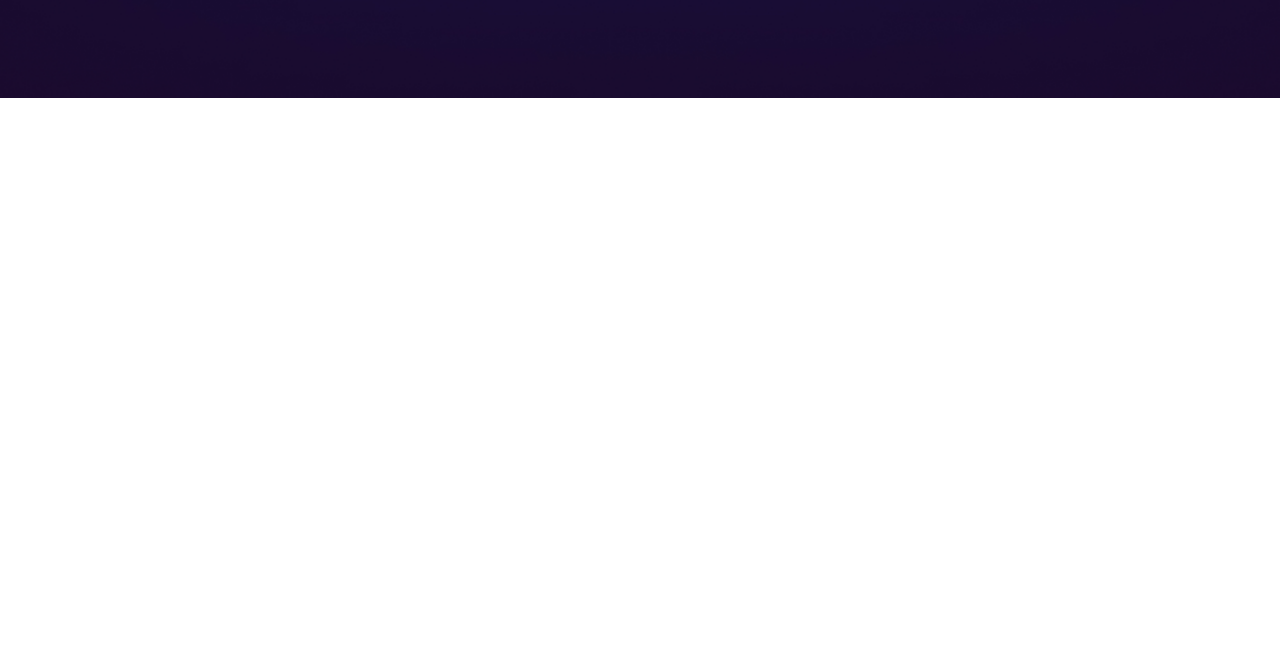
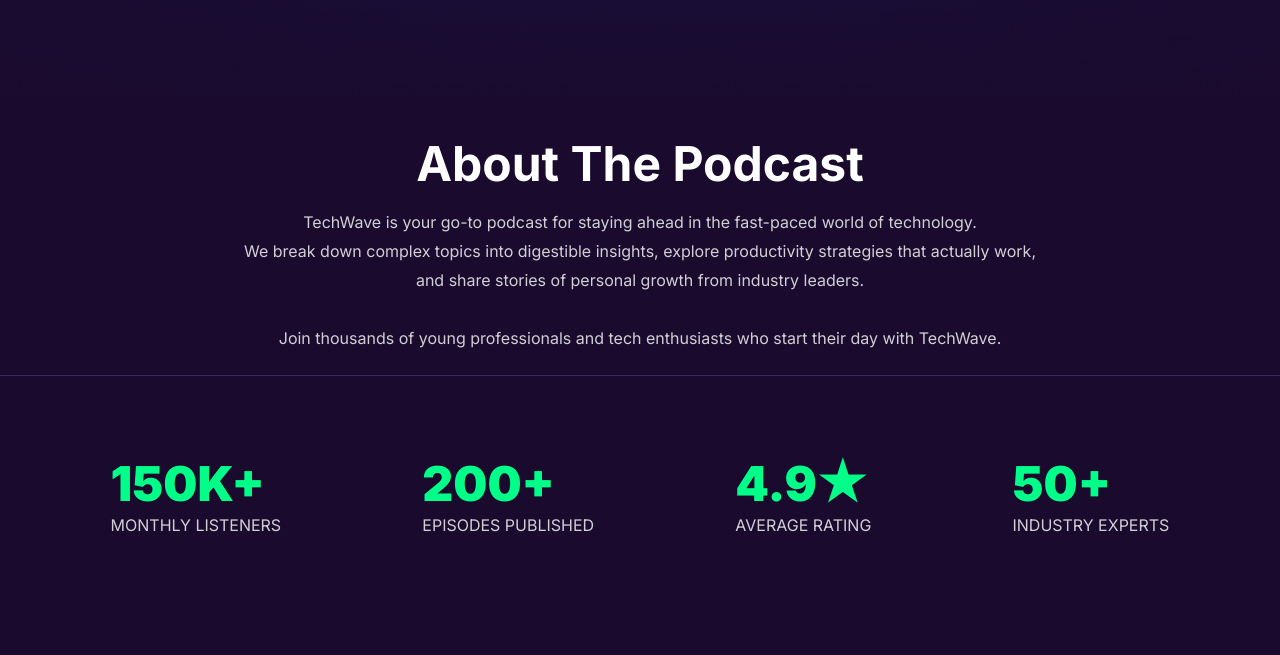
Before and after one commit to nafisanowshad/B13-A02-Code, a plain HTML site: page index.html in a window 1280 px wide. Shown: the part 812-1467 px from the top of the page. Before the commit the page ends 910 px from the top, so only its background shows below. Drawn offline with Linux system fonts and the light colour scheme.

Commit message:
about-podcast section added

```diff
--- a/index.html
+++ b/index.html
@@ -13,7 +13,9 @@
         href="https://fonts.googleapis.com/css2?family=Inter:ital,opsz,wght@0,14..32,100..900;1,14..32,100..900&display=swap"
         rel="stylesheet">
 
-        <link rel="stylesheet" href="https://cdnjs.cloudflare.com/ajax/libs/font-awesome/7.0.1/css/all.min.css" integrity="sha512-2SwdPD6INVrV/lHTZbO2nodKhrnDdJK9/kg2XD1r9uGqPo1cUbujc+IYdlYdEErWNu69gVcYgdxlmVmzTWnetw==" crossorigin="anonymous" referrerpolicy="no-referrer" />
+    <link rel="stylesheet" href="https://cdnjs.cloudflare.com/ajax/libs/font-awesome/7.0.1/css/all.min.css"
+        integrity="sha512-2SwdPD6INVrV/lHTZbO2nodKhrnDdJK9/kg2XD1r9uGqPo1cUbujc+IYdlYdEErWNu69gVcYgdxlmVmzTWnetw=="
+        crossorigin="anonymous" referrerpolicy="no-referrer" />
 
 </head>
 
@@ -38,7 +40,7 @@
     <hr>
 
     <!-- banner section  -->
-     <section class="banner-section">
+    <section class="banner-section">
         <div class="banner-img">
             <div class="batch"><button>NEW</button></div>
             <img class="mic display-flex" src="./assets/microphone.png" alt="">
@@ -49,12 +51,43 @@
             <button class="btn"><i class="fa-brands fa-spotify"></i> Listen on Spotify</button>
             <button class="btn-2"><i class="fa-regular fa-envelope"></i> Subscribe</button>
         </div>
-     </section>
+    </section>
 
-     <!-- about-podcast section  -->
-      <section>
+    <!-- about-podcast section  -->
+    <section class="about-podcast-section">
+        <div class="about-container">
+            <div class="about-heading">
+                <h2>About The Podcast</h2>
+                <p class="about-text">TechWave is your go-to podcast for staying ahead in the fast-paced world of
+                    technology. <br>
+                    We break down complex topics into digestible insights, explore productivity strategies that actually
+                    work,<br>
+                    and share stories of personal growth from industry leaders. <br> <br>Join thousands of young
+                    professionals and tech enthusiasts who start their day with TechWave.
+                </p>
+                <hr>
+            </div>
 
-      </section>
+            <div class="about-bottom display-flex">
+                <div>
+                    <h2>150K+</h2>
+                    <p>MONTHLY LISTENERS</p>
+                </div>
+                <div>
+                    <h2>200+</h2>
+                    <p>EPISODES PUBLISHED</p>
+                </div>
+                <div>
+                    <h2>4.9★</h2>
+                    <p>AVERAGE RATING</p>
+                </div>
+                <div>
+                    <h2>50+</h2>
+                    <p>INDUSTRY EXPERTS</p>
+                </div>
+             </div>
+        </div>
+    </section>
 </body>
 
 </html>
--- a/style.css
+++ b/style.css
@@ -11,7 +11,7 @@
   background-color: #1a0b2e;
 }
 p {
-  color: #FFFFFF;
+  color: #ffffff;
   font-size: 1rem;
   line-height: 24px;
   margin: 0;
@@ -73,7 +73,7 @@
   background-color: #412567;
 }
 .banner-section {
-    /* width: 100%; */
+  /* width: 100%; */
   background-image: url(./assets/hero-bg.png);
   background-repeat: no-repeat;
   background-position: center;
@@ -111,7 +111,7 @@
 }
 .btn-2 {
   color: #00ff88;
-  background-color: rgba(255, 255, 255, 0);
+  background-color: #1a0b2e;
   padding: 12px 20px;
   font-size: 1rem;
   font-weight: 600;
@@ -119,7 +119,7 @@
   border-radius: 100px;
   cursor: pointer;
   margin-bottom: 101px;
-  margin-top: 24px;
+  margin-top: 22px;
 }
 .btn-2:hover {
   color: #412567;
@@ -132,3 +132,40 @@
 }
 
 /* about-podcast section related styles  */
+.about-podcast-section {
+  background-color: #1a0b2e;
+}
+.about-container {
+  padding-bottom: 118px;
+}
+.about-heading {
+  max-width: 1320px;
+  color: #ffffff;
+  margin: 0 auto;
+  padding-bottom: 78px;
+  text-align: center;
+}
+.about-heading h2 {
+  font-size: 3rem;
+  font-weight: bold;
+  padding-top: 38px;
+  margin-bottom: 15px;
+}
+.about-text {
+  color: #ffffff;
+  margin-bottom: 22px;
+  line-height: 29px;
+  text-align: center;
+}
+.about-bottom h2 {
+  color: #00ff88;
+  /* width: 240px;
+  height: 58px; */
+  font-size: 3rem;
+  font-weight: 900;
+}
+.about-bottom {
+  margin: 0 auto;
+  max-width: 1200px;
+  justify-content: space-around;
+}
```
